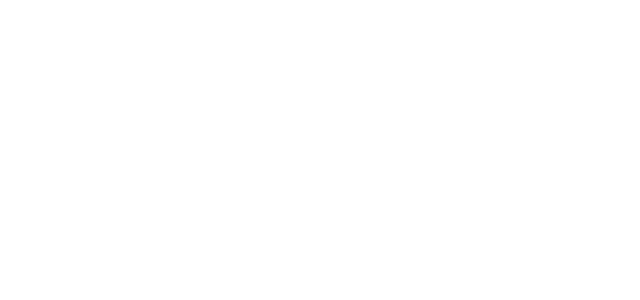
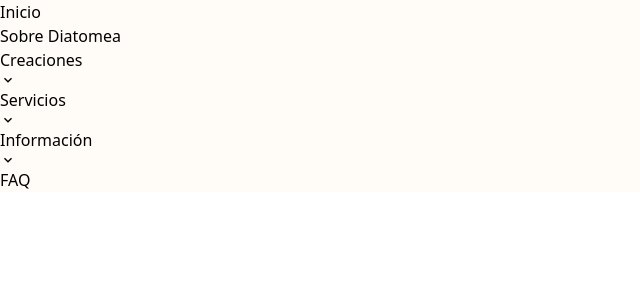
Before and after one commit to LucasAbbona/Diatomea, a React (Vite) app: page / in a window 1280 px wide. Shown: the top 300 px of the page, without its empty margins (0-640 px from the left). Built offline with nearby package versions, Linux system fonts and the light colour scheme.

Commit message:
first commit navbar

```diff
--- a/src/App.jsx
+++ b/src/App.jsx
@@ -1,10 +1,10 @@
 import "./App.css";
-
+import NavBar from "./components/NavBar/NavBar";
 const App = () => {
   return (
     <div className="App">
       <header>
-
+        <NavBar></NavBar>
       </header>
       <main className="bg-bg-page">
 
--- /dev/null
+++ b/src/components/Buttons/BtnNavbar.jsx
@@ -0,0 +1,12 @@
+import React from 'react'
+
+//Button del navBar
+const BtnNavbar = ({text, icon}) => {
+  return (
+    <li>
+        {text}{icon}
+    </li>
+  )
+}
+
+export default BtnNavbar
--- /dev/null
+++ b/src/components/NavBar/NavBar.jsx
@@ -0,0 +1,47 @@
+import React from "react";
+import BtnNavbar from "../Buttons/BtnNavbar";
+import { MdOutlineKeyboardArrowDown } from "react-icons/md";
+const NavBar = () => {
+  //Coleccion de botones NavBar
+  const btnNavBarCollection = [
+    {
+      //Inicio
+      text: "Inicio",
+    },
+    {
+      //Sobre Diatomea
+      text: "Sobre Diatomea",
+    },
+    {
+      //Creaciones
+      text: "Creaciones",
+      icon: <MdOutlineKeyboardArrowDown />,
+    },
+    {
+      //Servicios
+      text: "Servicios",
+      icon: <MdOutlineKeyboardArrowDown />,
+    },
+    {
+      //Información
+      text: "Información",
+      icon: <MdOutlineKeyboardArrowDown />,
+    },
+    {
+      //FAQ
+      text: "FAQ",
+    },
+  ];
+  //Render botones navBar
+  const renderBtnNavBar = btnNavBarCollection.map((btn) => (
+    <BtnNavbar text={btn.text} icon={btn.icon} key={btn.text}></BtnNavbar>
+  ));
+
+  return (
+    <nav className="bg-bg-navBar">
+      <ul>{renderBtnNavBar}</ul>
+    </nav>
+  );
+};
+
+export default NavBar;
```
